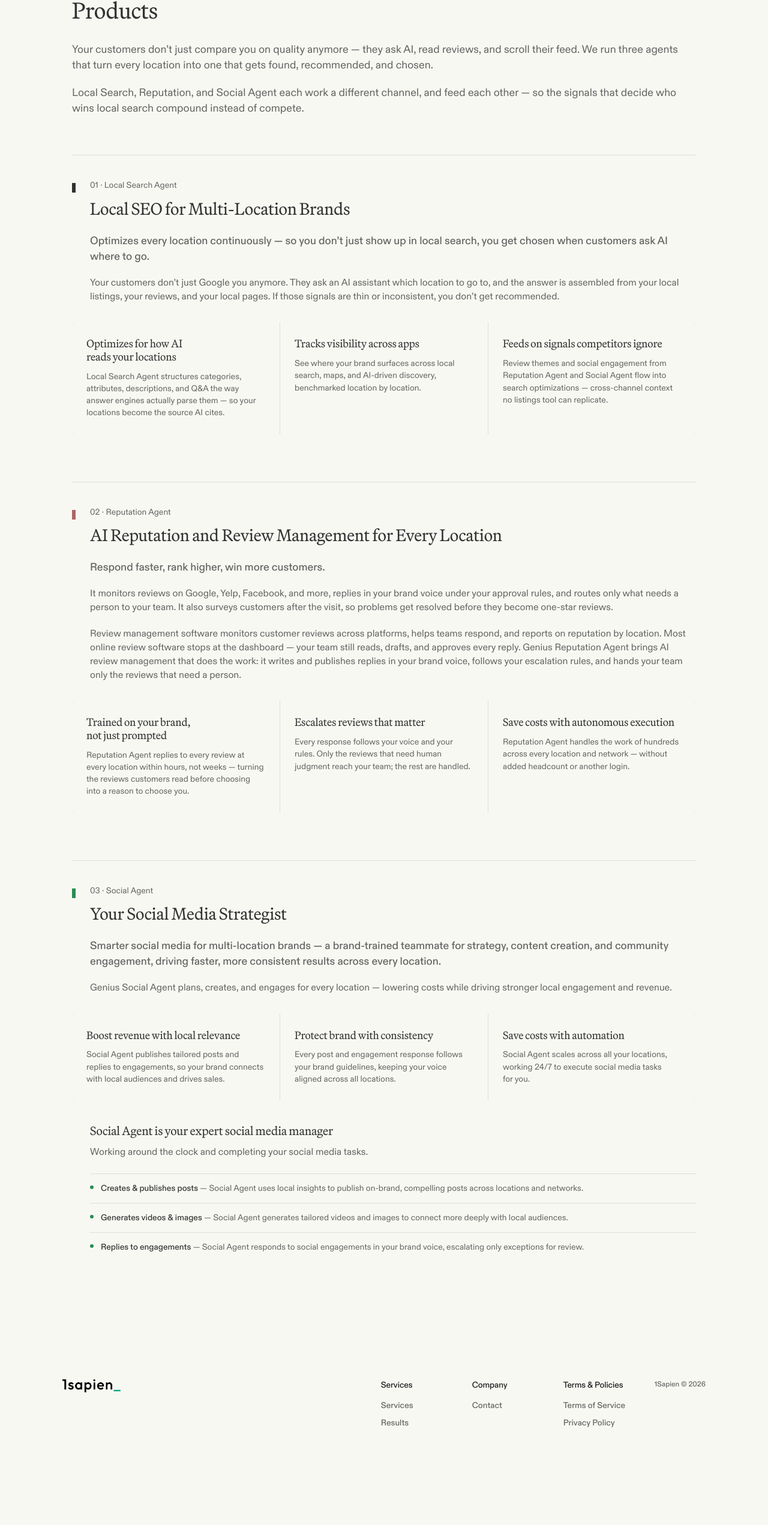
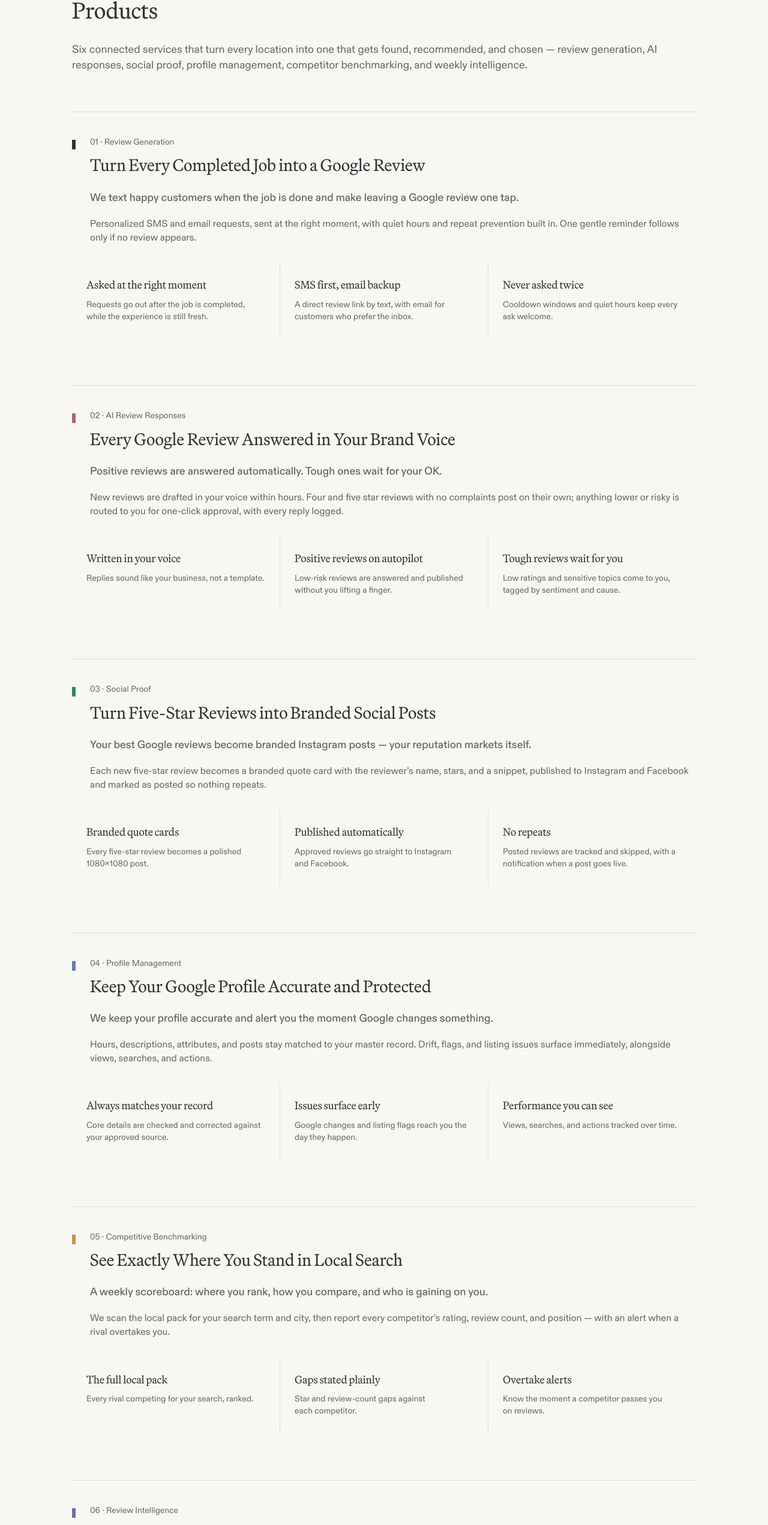
Before and after one commit to sukritx/1sapien-company, a Next.js app: page /products in a window 1280 px wide. Shown: the part 136-2678 px from the top of the page at 60% size. Before the commit the page ends 2581 px from the top, so only its background shows below. Built offline with nearby package versions, Linux system fonts and the light colour scheme.

Commit message:
feat: update metadata and content across various components for improved clarity and alignment with services offered

```diff
--- a/src/app/products/page.tsx
+++ b/src/app/products/page.tsx
@@ -6,7 +6,7 @@ import { ProductsSection } from "@/components/sites/1sapien-com-7e0a74f7/product
 export const metadata: Metadata = {
   title: "Products - 1Sapien",
   description:
-    "Local Search, Reputation, and Social Agent — AI that optimizes every location for local search, AI recommendations, reviews, and social engagement across every location you run.",
+    "Review generation, AI review responses, social proof, Google Business Profile management, competitor benchmarking, and weekly review intelligence — reputation services that turn every location into one that gets found, recommended, and chosen.",
 };
 
 export default function ProductsPage() {
--- a/src/components/sites/1sapien-com-7e0a74f7/products-b2ce6bb6/ProductsSection.tsx
+++ b/src/components/sites/1sapien-com-7e0a74f7/products-b2ce6bb6/ProductsSection.tsx
@@ -21,104 +21,142 @@ type Product = {
 
 const products: Product[] = [
   {
-    eyebrow: "Local Search Agent",
-    title: "Local SEO for Multi-Location Brands",
+    eyebrow: "Review Generation",
+    title: "Turn Every Completed Job into a Google Review",
     color: "rgba(0, 0, 0, 0.8)",
-    lead: "Optimizes every location continuously — so you don’t just show up in local search, you get chosen when customers ask AI where to go.",
+    lead: "We text happy customers when the job is done and make leaving a Google review one tap.",
     body: [
-      "Your customers don’t just Google you anymore. They ask an AI assistant which location to go to, and the answer is assembled from your local listings, your reviews, and your local pages. If those signals are thin or inconsistent, you don’t get recommended.",
+      "Personalized SMS and email requests, sent at the right moment, with quiet hours and repeat prevention built in. One gentle reminder follows only if no review appears.",
     ],
     features: [
       {
-        title: "Optimizes for how AI reads your locations",
-        description:
-          "Local Search Agent structures categories, attributes, descriptions, and Q&A the way answer engines actually parse them — so your locations become the source AI cites.",
+        title: "Asked at the right moment",
+        description: "Requests go out after the job is completed, while the experience is still fresh.",
       },
       {
-        title: "Tracks visibility across apps",
-        description:
-          "See where your brand surfaces across local search, maps, and AI-driven discovery, benchmarked location by location.",
+        title: "SMS first, email backup",
+        description: "A direct review link by text, with email for customers who prefer the inbox.",
       },
       {
-        title: "Feeds on signals competitors ignore",
-        description:
-          "Review themes and social engagement from Reputation Agent and Social Agent flow into search optimizations — cross-channel context no listings tool can replicate.",
+        title: "Never asked twice",
+        description: "Cooldown windows and quiet hours keep every ask welcome.",
       },
     ],
   },
   {
-    eyebrow: "Reputation Agent",
-    title: "AI Reputation and Review Management for Every Location",
+    eyebrow: "AI Review Responses",
+    title: "Every Google Review Answered in Your Brand Voice",
     color: "rgb(173, 101, 101)",
-    lead: "Respond faster, rank higher, win more customers.",
+    lead: "Positive reviews are answered automatically. Tough ones wait for your OK.",
     body: [
-      "It monitors reviews on Google, Yelp, Facebook, and more, replies in your brand voice under your approval rules, and routes only what needs a person to your team. It also surveys customers after the visit, so problems get resolved before they become one-star reviews.",
-      "Review management software monitors customer reviews across platforms, helps teams respond, and reports on reputation by location. Most online review software stops at the dashboard — your team still reads, drafts, and approves every reply. Genius Reputation Agent brings AI review management that does the work: it writes and publishes replies in your brand voice, follows your escalation rules, and hands your team only the reviews that need a person.",
+      "New reviews are drafted in your voice within hours. Four and five star reviews with no complaints post on their own; anything lower or risky is routed to you for one-click approval, with every reply logged.",
     ],
     features: [
       {
-        title: "Trained on your brand, not just prompted",
-        description:
-          "Reputation Agent replies to every review at every location within hours, not weeks — turning the reviews customers read before choosing into a reason to choose you.",
+        title: "Written in your voice",
+        description: "Replies sound like your business, not a template.",
       },
       {
-        title: "Escalates reviews that matter",
-        description:
-          "Every response follows your voice and your rules. Only the reviews that need human judgment reach your team; the rest are handled.",
+        title: "Positive reviews on autopilot",
+        description: "Low-risk reviews are answered and published without you lifting a finger.",
       },
       {
-        title: "Save costs with autonomous execution",
-        description:
-          "Reputation Agent handles the work of hundreds across every location and network — without added headcount or another login.",
+        title: "Tough reviews wait for you",
+        description: "Low ratings and sensitive topics come to you, tagged by sentiment and cause.",
       },
     ],
   },
   {
-    eyebrow: "Social Agent",
-    title: "Your Social Media Strategist",
+    eyebrow: "Social Proof",
+    title: "Turn Five-Star Reviews into Branded Social Posts",
     color: "rgb(42, 140, 83)",
-    lead: "Smarter social media for multi-location brands — a brand-trained teammate for strategy, content creation, and community engagement, driving faster, more consistent results across every location.",
+    lead: "Your best Google reviews become branded Instagram posts — your reputation markets itself.",
     body: [
-      "Genius Social Agent plans, creates, and engages for every location — lowering costs while driving stronger local engagement and revenue.",
+      "Each new five-star review becomes a branded quote card with the reviewer’s name, stars, and a snippet, published to Instagram and Facebook and marked as posted so nothing repeats.",
     ],
     features: [
       {
-        title: "Boost revenue with local relevance",
-        description:
-          "Social Agent publishes tailored posts and replies to engagements, so your brand connects with local audiences and drives sales.",
+        title: "Branded quote cards",
+        description: "Every five-star review becomes a polished 1080×1080 post.",
       },
       {
-        title: "Protect brand with consistency",
-        description:
-          "Every post and engagement response follows your brand guidelines, keeping your voice aligned across all locations.",
+        title: "Published automatically",
+        description: "Approved reviews go straight to Instagram and Facebook.",
       },
       {
-        title: "Save costs with automation",
-        description:
-          "Social Agent scales across all your locations, working 24/7 to execute social media tasks for you.",
+        title: "No repeats",
+        description: "Posted reviews are tracked and skipped, with a notification when a post goes live.",
       },
     ],
-    extra: {
-      title: "Social Agent is your expert social media manager",
-      lead: "Working around the clock and completing your social media tasks.",
-      items: [
-        {
-          title: "Creates & publishes posts",
-          description:
-            "Social Agent uses local insights to publish on-brand, compelling posts across locations and networks.",
-        },
-        {
-          title: "Generates videos & images",
-          description:
-            "Social Agent generates tailored videos and images to connect more deeply with local audiences.",
-        },
-        {
-          title: "Replies to engagements",
-          description:
-            "Social Agent responds to social engagements in your brand voice, escalating only exceptions for review.",
-        },
-      ],
-    },
+  },
+  {
+    eyebrow: "Profile Management",
+    title: "Keep Your Google Profile Accurate and Protected",
+    color: "rgb(101, 124, 173)",
+    lead: "We keep your profile accurate and alert you the moment Google changes something.",
+    body: [
+      "Hours, descriptions, attributes, and posts stay matched to your master record. Drift, flags, and listing issues surface immediately, alongside views, searches, and actions.",
+    ],
+    features: [
+      {
+        title: "Always matches your record",
+        description: "Core details are checked and corrected against your approved source.",
+      },
+      {
+        title: "Issues surface early",
+        description: "Google changes and listing flags reach you the day they happen.",
+      },
+      {
+        title: "Performance you can see",
+        description: "Views, searches, and actions tracked over time.",
+      },
+    ],
+  },
+  {
+    eyebrow: "Competitive Benchmarking",
+    title: "See Exactly Where You Stand in Local Search",
+    color: "rgb(196, 148, 74)",
+    lead: "A weekly scoreboard: where you rank, how you compare, and who is gaining on you.",
+    body: [
+      "We scan the local pack for your search term and city, then report every competitor’s rating, review count, and position — with an alert when a rival overtakes you.",
+    ],
+    features: [
+      {
+        title: "The full local pack",
+        description: "Every rival competing for your search, ranked.",
+      },
+      {
+        title: "Gaps stated plainly",
+        description: "Star and review-count gaps against each competitor.",
+      },
+      {
+        title: "Overtake alerts",
+        description: "Know the moment a competitor passes you on reviews.",
+      },
+    ],
+  },
+  {
+    eyebrow: "Review Intelligence",
+    title: "A Weekly Read on What Customers Really Think",
+    color: "rgb(120, 108, 160)",
+    lead: "Every Monday, a 60-second read on what customers loved and what cost you stars.",
+    body: [
+      "New reviews, average rating, and response rate at a glance, plus the root causes behind lost stars and one clear thing to fix this week.",
+    ],
+    features: [
+      {
+        title: "The numbers that matter",
+        description: "New reviews, average rating, and response rate, week over week.",
+      },
+      {
+        title: "Stars lost, explained",
+        description: "Root-cause tags show what cost you — wait time, staff, pricing.",
+      },
+      {
+        title: "One next step",
+        description: "Each digest ends with a single priority to fix.",
+      },
+    ],
   },
 ];
 
@@ -132,18 +170,11 @@ export function ProductsSection() {
           </h1>
         </Reveal>
         <Reveal delay={0.05}>
-          <div className="mt-8 space-y-5">
-            <p className="font-sans text-lg leading-[1.45] text-ink/60">
-              Your customers don’t just compare you on quality anymore — they ask AI,
-              read reviews, and scroll their feed. We run three agents that turn every
-              location into one that gets found, recommended, and chosen.
-            </p>
-            <p className="font-sans text-lg leading-[1.45] text-ink/60">
-              Local Search, Reputation, and Social Agent each work a different channel,
-              and feed each other — so the signals that decide who wins local search
-              compound instead of compete.
-            </p>
-          </div>
+          <p className="mt-8 font-sans text-lg leading-[1.45] text-ink/60">
+            Six connected services that turn every location into one that gets found,
+            recommended, and chosen — review generation, AI responses, social proof,
+            profile management, competitor benchmarking, and weekly intelligence.
+          </p>
         </Reveal>
 
         <div className="mt-16 space-y-16 md:space-y-20">
--- a/src/components/sites/1sapien-com-7e0a74f7/root-e0627e8d/CareersBanner.tsx
+++ b/src/components/sites/1sapien-com-7e0a74f7/root-e0627e8d/CareersBanner.tsx
@@ -13,7 +13,7 @@ export function CareersBanner() {
             <div className="relative flex flex-col gap-6 p-6 md:flex-row md:items-end md:justify-between">
               <div className="max-w-[56ch]">
                 <h5 className="font-serif text-ink tracking-[-0.01em] text-balance text-2xl leading-[1.15] text-inverse">Book a free demo</h5>
-                <p className="font-sans text-sm leading-[1.45] text-ink/80 mt-3 text-inverse/80">See exactly how it works for your business. In a free 20-minute demo we’ll show you the reviews, rankings, and website system we’d build for you — no pressure, no jargon.</p>
+                <p className="font-sans text-sm leading-[1.45] text-ink/80 mt-3 text-inverse/80">See exactly how it works for your business. In a free 20-minute demo we’ll show you the review, reputation, and competitor system we’d build for you — no pressure, no jargon.</p>
               </div>
               <a className="group inline-flex shrink-0 items-center gap-1.5 text-sm font-medium text-inverse" href="/contact">
                 <span className="underline decoration-inverse/40 underline-offset-4 transition-colors duration-150 group-hover:decoration-inverse">Book a Free Demo</span>
--- a/src/components/sites/1sapien-com-7e0a74f7/root-e0627e8d/DataGrid.tsx
+++ b/src/components/sites/1sapien-com-7e0a74f7/root-e0627e8d/DataGrid.tsx
@@ -11,21 +11,39 @@ type DataItem = {
 const items: DataItem[] = [
   {
     image: `${IMAGE_ROOT}m1.avif`,
-    title: "Automated Reviews",
+    title: "Review Generation",
     description:
-      "Review requests go out automatically after every job, with a one-tap link to your Google profile. We reply to every review and intercept negative feedback — unhappy customers go to a private form first.",
+      "Personalized SMS and email requests after every job — timed around quiet hours, with no repeat asks.",
   },
   {
     image: `${IMAGE_ROOT}m2.avif`,
-    title: "Local SEO",
+    title: "AI Review Responses",
     description:
-      "We optimize your Google Business Profile, your site, and your local listings so you climb the map 3-pack and outrank competitors — plus a monthly competitor and rank tracking report showing exactly where you beat them.",
+      "Every review answered in your brand voice. Positive ones post automatically; tough ones wait for your OK.",
   },
   {
     image: `${IMAGE_ROOT}m3.avif`,
-    title: "Websites That Convert",
+    title: "Social Proof",
     description:
-      "A fast, mobile-first website built to turn visitors into booked jobs, with lead-capture forms, online booking, and instant follow-up.",
+      "Five-star reviews become branded Instagram and Facebook posts, published without the busywork.",
+  },
+  {
+    image: `${IMAGE_ROOT}m4.avif`,
+    title: "Profile Management",
+    description:
+      "Hours, descriptions, and posts stay accurate — with alerts the moment Google changes something.",
+  },
+  {
+    image: `${IMAGE_ROOT}landing-hero.webp`,
+    title: "Competitor Benchmarking",
+    description:
+      "A weekly local-pack scoreboard: your rank, ratings, and who is gaining on you.",
+  },
+  {
+    image: `${IMAGE_ROOT}man-typing.webp`,
+    title: "Review Intelligence",
+    description:
+      "A Monday digest of what customers loved, what cost you stars, and what to fix this week.",
   },
 ];
 
--- a/src/components/sites/1sapien-com-7e0a74f7/root-e0627e8d/HeroSection.tsx
+++ b/src/components/sites/1sapien-com-7e0a74f7/root-e0627e8d/HeroSection.tsx
@@ -11,8 +11,8 @@ export function HeroSection() {
             <h1 className="font-serif text-ink tracking-[-0.01em] text-balance text-2xl leading-[1.15] max-w-[28ch]">We make you outrank your competition.</h1>
           </div>
           <div>
-            <p aria-label="Get your brand recommended by AI chat, grow your reviews, and drive more bookings—completely on autopilot." className="relative mt-5 max-w-[46ch] font-serif text-xl leading-[1.2] text-ink/55">
-              <Typewriter text="Get your brand recommended by AI chat, grow your reviews, and drive more bookings—completely on autopilot." />
+            <p aria-label="Win more Google reviews, answer every one, and let your reputation bring in the next customer—completely on autopilot." className="relative mt-5 max-w-[46ch] font-serif text-xl leading-[1.2] text-ink/55">
+              <Typewriter text="Win more Google reviews, answer every one, and let your reputation bring in the next customer—completely on autopilot." />
             </p>
           </div>
           <div>
--- a/src/components/sites/1sapien-com-7e0a74f7/root-e0627e8d/LogoMarquee.tsx
+++ b/src/components/sites/1sapien-com-7e0a74f7/root-e0627e8d/LogoMarquee.tsx
@@ -22,7 +22,7 @@ export function LogoMarquee() {
             />
           ))}
         </div>
-        <p className="mt-10 text-sm leading-[1.4] text-ink/60">Powering local businesses at an affordable price</p>
+        <p className="mt-10 text-sm leading-[1.4] text-ink/60">Big-brand reputation tools, priced for local businesses</p>
       </Reveal>
     </section>
   );
--- a/src/components/sites/1sapien-com-7e0a74f7/root-e0627e8d/ResearchSection.tsx
+++ b/src/components/sites/1sapien-com-7e0a74f7/root-e0627e8d/ResearchSection.tsx
@@ -27,7 +27,7 @@ export function ResearchSection() {
           <div className="flex flex-col gap-6 sm:flex-row sm:items-end sm:justify-between">
             <div className="max-w-[40rem]">
               <h2 className="font-sans text-2xl font-medium leading-[1.15] text-ink/80">Latest blogs</h2>
-              <p className="font-sans text-lg leading-[1.45] text-ink/60 mt-2">Straight from the field — practical guides and real results from the local businesses we work with. How they win more reviews, rank higher on Google, and turn their website into booked jobs.</p>
+              <p className="font-sans text-lg leading-[1.45] text-ink/60 mt-2">Straight from the field — practical guides and real results from the local businesses we work with. How they win more reviews, answer every one, and turn their reputation into booked jobs.</p>
             </div>
             <a href="/research" className="inline-flex items-center justify-center gap-2 rounded-full font-sans font-medium leading-none transition-[scale,background-color,color,filter] duration-150 ease-out outline-none focus-visible:ring-2 focus-visible:ring-ink/40 focus-visible:ring-offset-2 focus-visible:ring-offset-bg active:scale-[0.96] bg-ink/[0.06] text-ink/80 hover:bg-ink/[0.1] h-8 px-3 text-sm shrink-0">View all blogs</a>
           </div>
```
Also changed, not shown: src/app/layout.tsx (+6 -6 lines), src/components/sites/1sapien-com-7e0a74f7/root-e0627e8d/NarrativeSection.tsx (+4 -4 lines).
